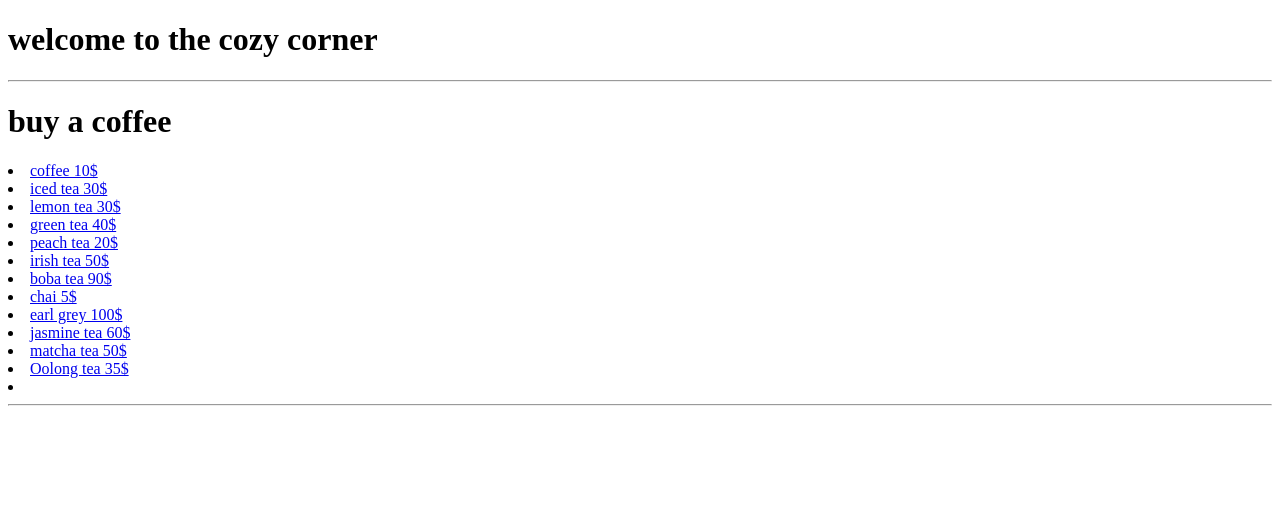
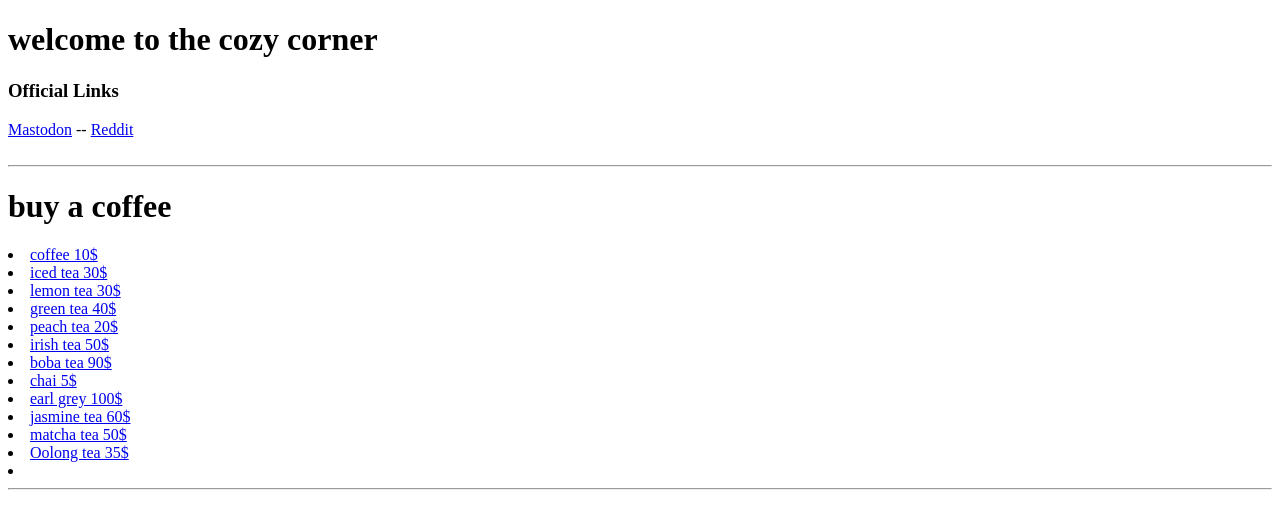
Before and after one commit to systemcoo/systemcoo.github.io, a plain HTML site: page index.html in a window 1280 px wide. Drawn offline with Linux system fonts and the light colour scheme.

Commit message:
add links hehe

```diff
--- a/index.html
+++ b/index.html
@@ -7,6 +7,10 @@
 </head>
 <body>
     <h1>welcome to the cozy corner</h1>
+
+    <h3>Official Links</h3>
+    <a href="https://xreality.social/@c00lkid" rel="me">Mastodon</a> -- <a href="https://reddit.com/users/systemcoo">Reddit</a>
+    <br><br>
     <hr>
     <h1>buy a coffee</h1>
     <ul>
```
